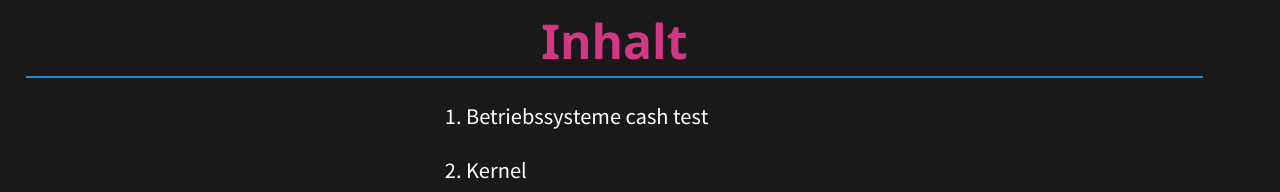
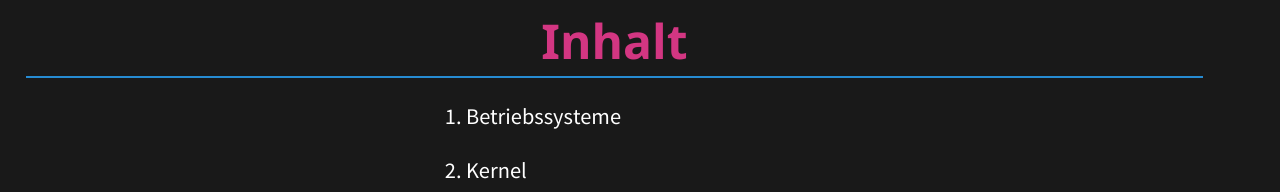
Before and after one commit to NoahJeanA/linux-presentation, a website: page index.html in a window 1280 px wide. Both pictures are taken after a click on the button "next slide". Shown: the top 192 px of the page. Drawn offline with Linux system fonts and the light colour scheme.

Commit message:
Update index.html

```diff
--- a/index.html
+++ b/index.html
@@ -25,7 +25,7 @@
         <h2 class="chapter-title" style="text-align: center;">Inhalt</h2>
         <div class="toc" style="display: flex; justify-content: center;">
           <ol style="list-style-position: inside; text-align: left; margin: 0; padding: 0;">
-            <li>Betriebssysteme cash test</li>
+            <li>Betriebssysteme</li>
             <li>Kernel</li>
             <li>Was ist Linux?</li>
             <li>Was ist GNU?</li>
```
